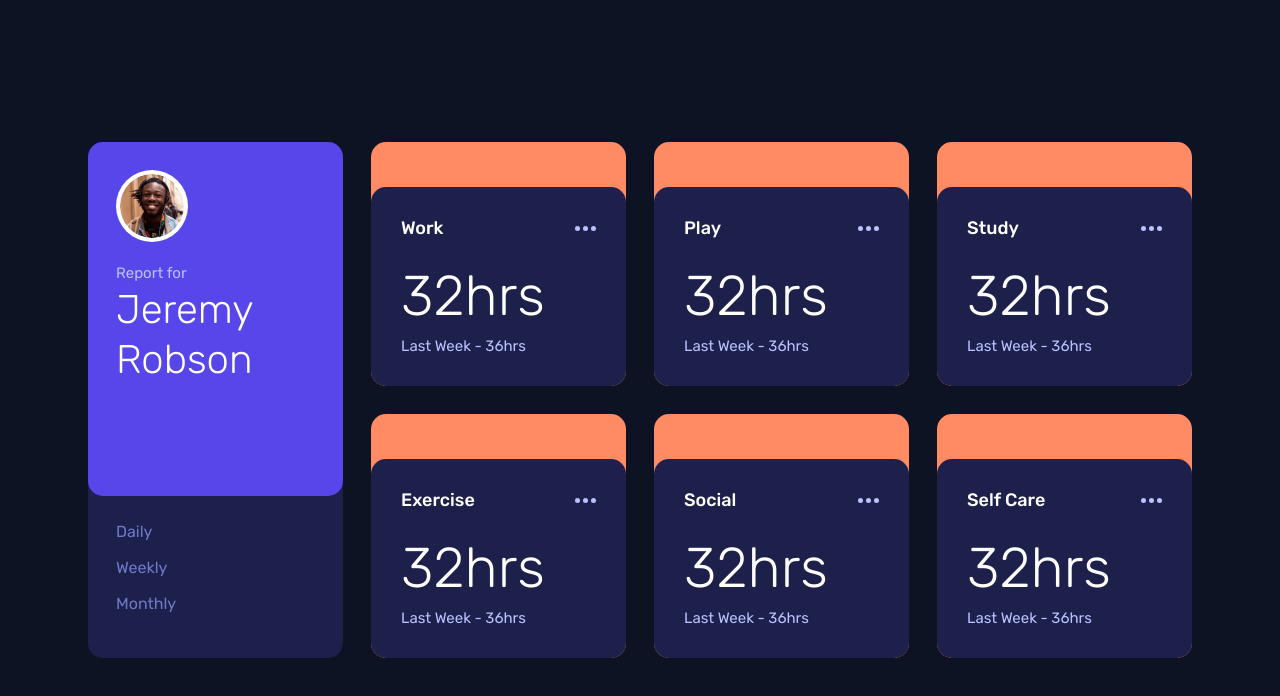
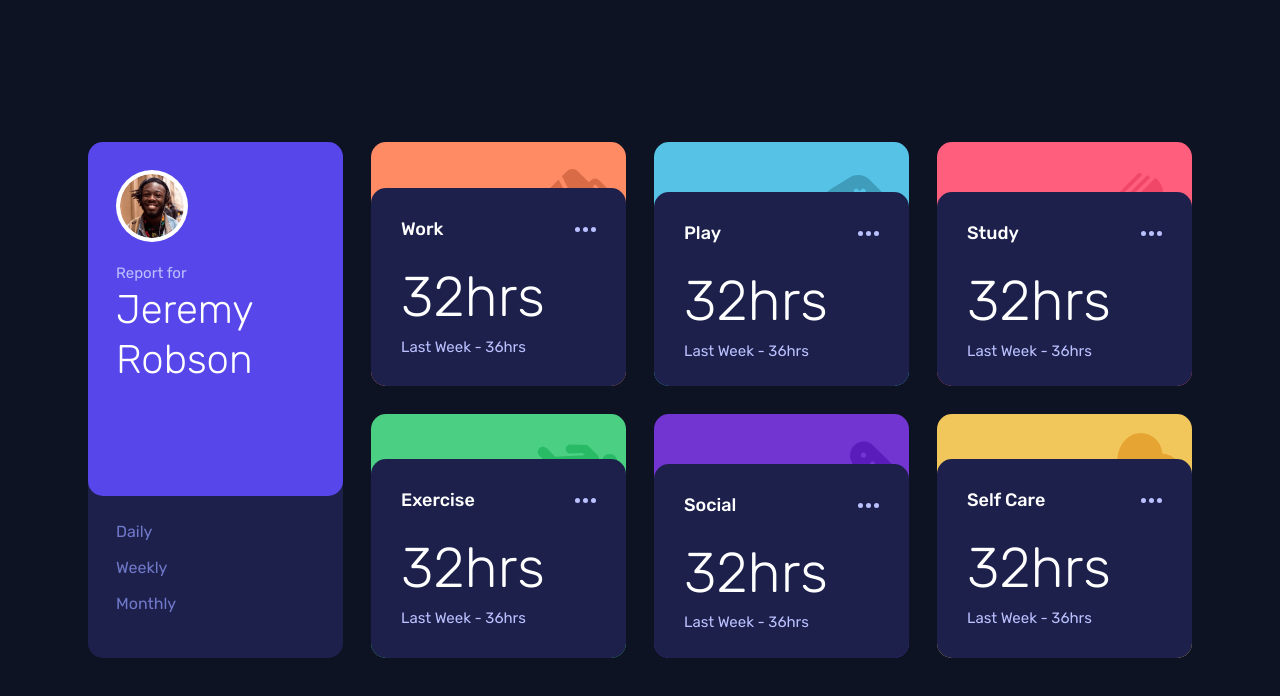
Before and after one commit to defydef/time-tracking-dashboard, a React (Vite) app: page / in a window 1280 px wide. Shown: the top 696 px of the page. Built offline with nearby package versions, Linux system fonts and the light colour scheme.

Commit message:
Display icons and background colors using json

```diff
--- a/src/App.jsx
+++ b/src/App.jsx
@@ -9,7 +9,33 @@ import SelfCareIcon from "./ui/svg/SelfCareIcon";
 import data from "./data/data.json";
 
 function App() {
-  const activities = [...data];
+  const additionalProps = [
+    { icon: <WorkIcon />, bgVariant: "bg-[var(--work)]" },
+    { icon: <PlayIcon />, bgVariant: "bg-[var(--play)]" },
+    { icon: <StudyIcon />, bgVariant: "bg-[var(--study)]" },
+    {
+      icon: <ExerciseIcon />,
+      bgVariant: "bg-[var(--exercise)]",
+      bottom: "bottom-[-1rem]",
+      topSm: "-top-5",
+    },
+    {
+      icon: <SocialIcon />,
+      bgVariant: "bg-[var(--social)]",
+      bottom: "bottom-[-3rem]",
+      topSm: "top-2",
+    },
+    {
+      icon: <SelfCareIcon />,
+      bgVariant: "bg-[var(--selfcare)]",
+      bottom: "bottom-[-1rem]",
+      topSm: "-top-5",
+    },
+  ];
+  const activities = data.map((d, i) => {
+    const { bgVariant, icon, bottom, bottomSm, topSm } = additionalProps[i];
+    return { ...d, bgVariant, icon, bottom, bottomSm, topSm };
+  });
   return (
     <div className="flex flex-col gap-y-6 py-20 sm:grid sm:grid-rows-2 sm:grid-cols-4 sm:gap-7 overflow-hidden">
       <MainCard />
@@ -17,45 +43,13 @@ function App() {
         <ActivityCard
           key={activity.title}
           title={activity.title}
-          bgVariant="bg-[var(--work)]"
+          icon={activity.icon}
+          bgVariant={activity.bgVariant}
+          bottom={activity.bottom}
+          bottomSm={activity.bottomSm}
+          topSm={activity.topSm}
         />
       ))}
-      {/* <ActivityCard
-        icon={<WorkIcon />}
-        title="Work"
-        bgVariant="bg-[var(--work)]"
-      />
-      <ActivityCard
-        icon={<PlayIcon />}
-        title="Play"
-        bgVariant="bg-[var(--play)]"
-      />
-      <ActivityCard
-        icon={<StudyIcon />}
-        title="Study"
-        bgVariant="bg-[var(--study)]"
-      />
-      <ActivityCard
-        icon={<ExerciseIcon />}
-        title="Exercise"
-        bgVariant="bg-[var(--exercise)]"
-        bottom="bottom-[-1rem]"
-        bottomSm="bottom-[1rem]"
-      />
-      <ActivityCard
-        icon={<SocialIcon />}
-        title="Social"
-        bgVariant="bg-[var(--social)]"
-        bottom="bottom-[-3rem]"
-        topSm="top-2"
-      />
-      <ActivityCard
-        icon={<SelfCareIcon />}
-        title="Self Care"
-        bgVariant="bg-[var(--selfcare)]"
-        bottom="bottom-[-1rem]"
-        bottomSm="bottom-[1rem]"
-      /> */}
     </div>
   );
 }
--- a/src/ui/ActivityCard.jsx
+++ b/src/ui/ActivityCard.jsx
@@ -3,7 +3,7 @@ function ActivityCard({
   title,
   bgVariant,
   bottom = "bottom-[-2.2rem]",
-  bottomSm,
+  bottomSm = "bottom-0",
   topSm,
 }) {
   return (
@@ -11,9 +11,9 @@ function ActivityCard({
       className={`${bgVariant} w-[20.4375rem] sm:w-[15.9375rem] h-[10rem] sm:h-[15.2475rem] rounded-[0.9375rem] flex flex-col overflow-hidden justify-end`}
     >
       <div
-        className={`flex justify-end relative z-[1] mr-2 ${bottom} sm:${
-          bottomSm || "bottom-0"
-        } sm:${topSm || "top-0"}`}
+        className={`flex justify-end relative z-[1] mr-2 ${bottom}
+        sm:${bottomSm} sm:${topSm}
+        `}
       >
         {icon}
       </div>
```
